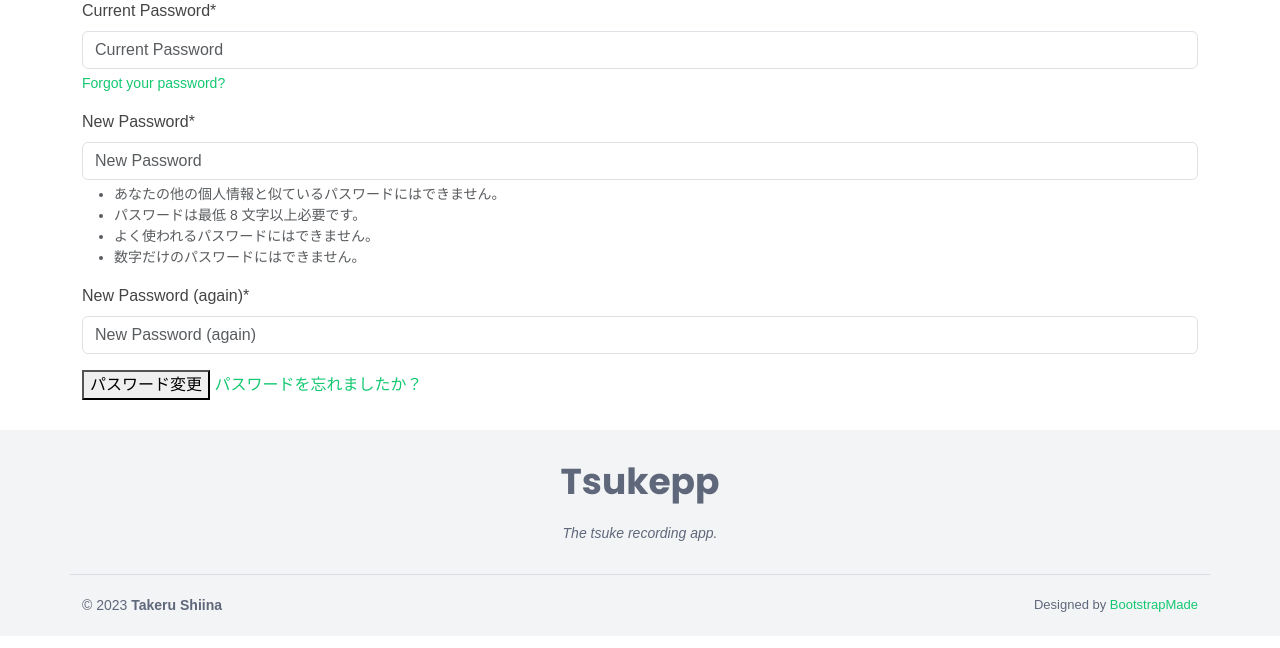
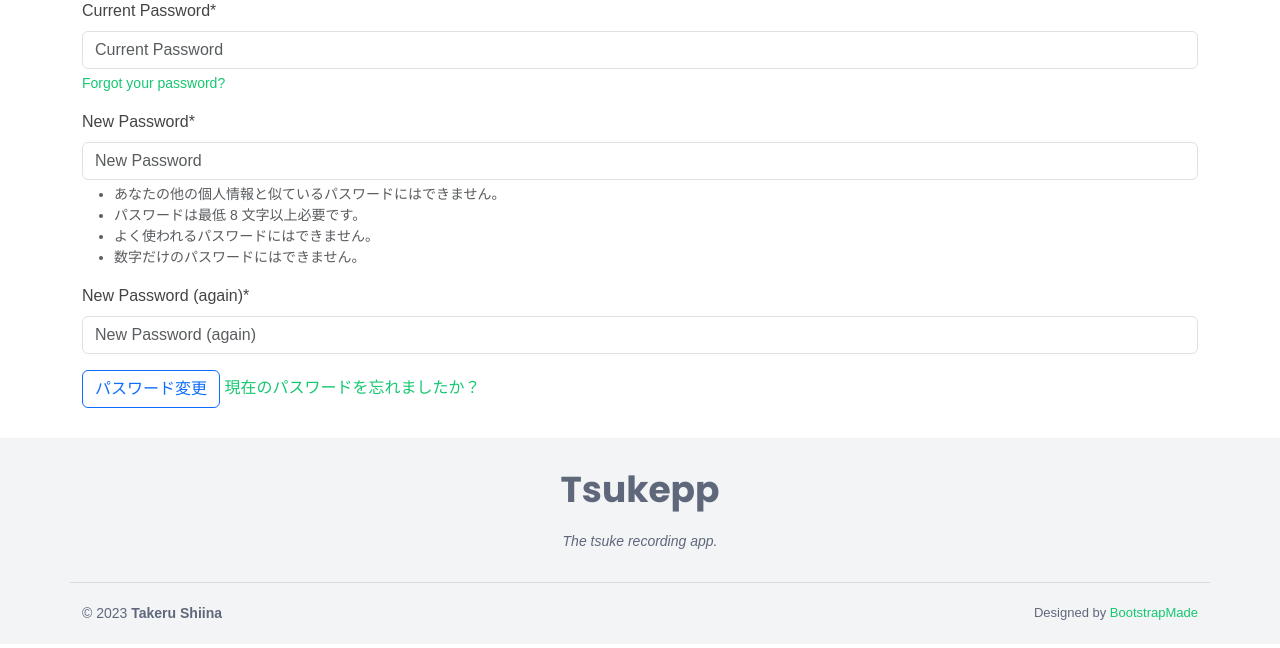
Before and after one commit to tsh11na/tsukepp, a Django app: page /accounts/password/change/ in a window 1280 px wide. Shown: the part 152-800 px from the top of the page. Run offline with Django 4.2, Linux system fonts and the light colour scheme; the visitor is signed in with stand-in values (Sample User, id 1); some libraries are stand-ins or nearby versions.

Commit message:
Change buttons to outlined

```diff
--- a/accounts/templates/account/logout.html
+++ b/accounts/templates/account/logout.html
@@ -21,7 +21,7 @@
 </section>
 <section>
     <div class="container">
-        <a class="btn btn-light" href={% url "tsuke:index" %}>戻る</a>
+        <a class="btn btn-outline-secondary" href={% url "tsuke:index" %}>戻る</a>
     </div>
 </section>
 {% endblock contents %}
--- a/accounts/templates/account/password_change.html
+++ b/accounts/templates/account/password_change.html
@@ -11,8 +11,8 @@
     <form method="POST" action="{% url 'account_change_password' %}" class="password_change">
       {% csrf_token %}
       {{ form|crispy }}
-      <button type="submit" name="action">パスワード変更</button>
-      <a href="{% url 'account_reset_password' %}">パスワードを忘れましたか？</a>
+      <button class="btn btn-outline-primary" type="submit" name="action">パスワード変更</button>
+      <a href="{% url 'account_reset_password' %}">現在のパスワードを忘れましたか？</a>
     </form>
   </div>
 </section>
--- a/tsuke/templates/tsuke/pay_confirm.html
+++ b/tsuke/templates/tsuke/pay_confirm.html
@@ -36,7 +36,7 @@
             </tbody>
           </table>
           <h4><b>合計金額: <span id="total"></span> 円</b></h4>
-          <button type="submit" class="btn btn-primary">清算</button>
+          <button type="submit" class="btn btn-outline-danger">清算</button>
         </form>
       </section>
       <script>
--- a/tsuke/templates/tsuke/pay_select.html
+++ b/tsuke/templates/tsuke/pay_select.html
@@ -50,7 +50,7 @@
           </tbody>
         </table>
         <h4><b>合計金額: <span id="total"></span> 円</b></h4>
-        <button type="submit" class="btn btn-primary">決定</button>
+        <button type="submit" class="btn btn-outline-primary">決定</button>
       </div>
       {% else %}
       <h4>清算可能なツケはありません。</h4>
```
